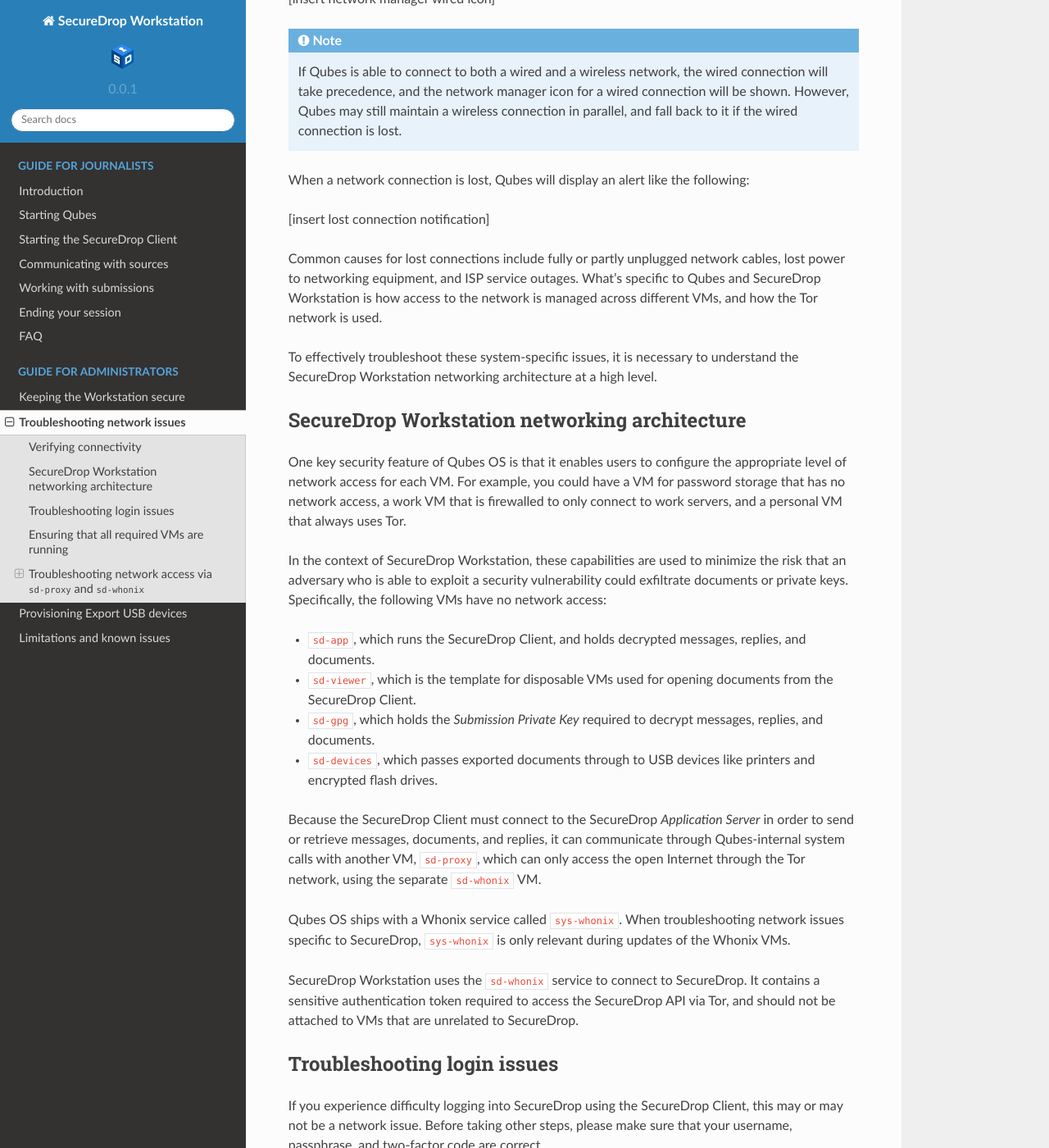
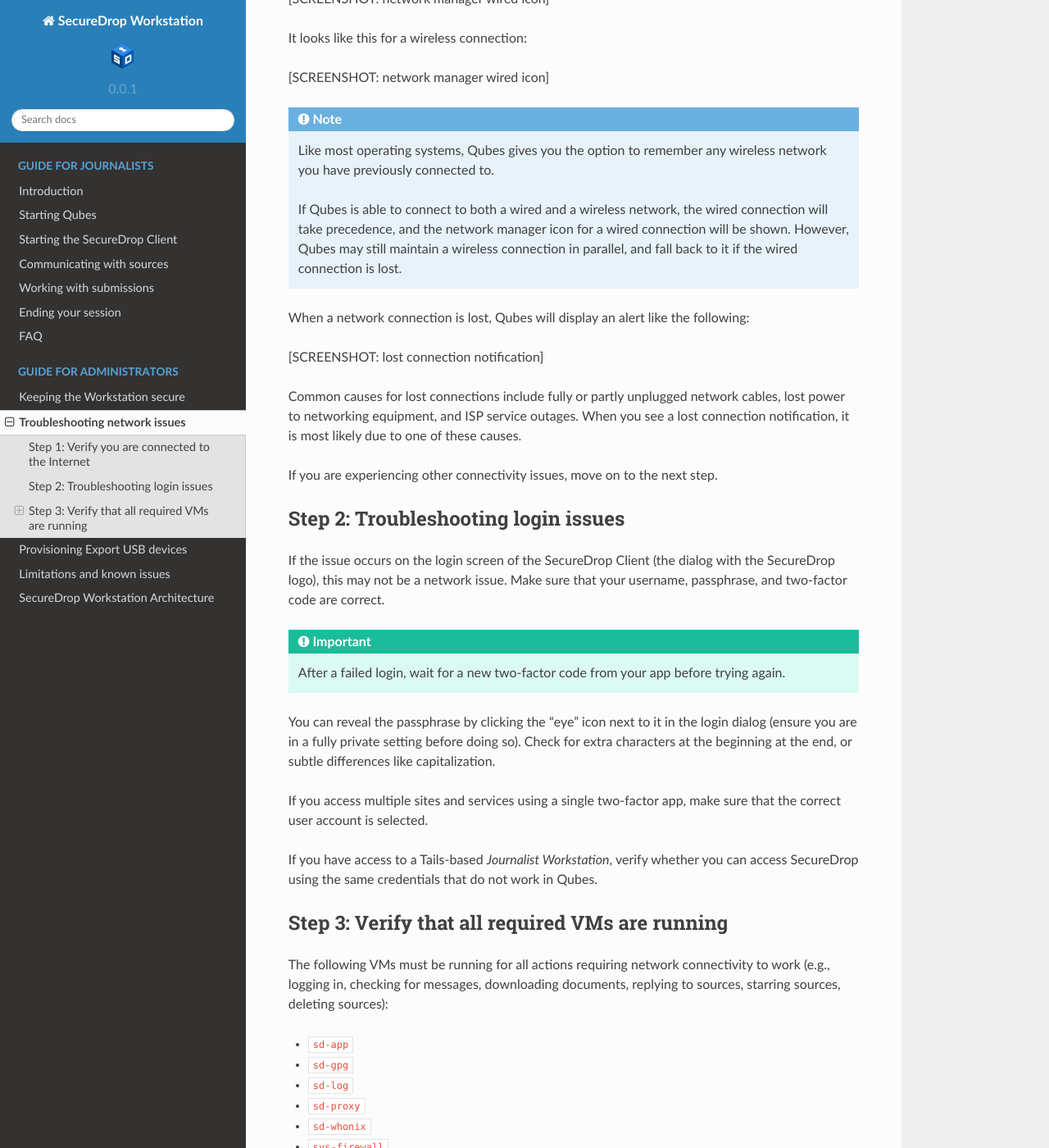
Before and after one commit to freedomofpress/securedrop-workstation-docs, a Sphinx documentation site: the page built from docs/admin/troubleshooting_network.rst, in a window 1280 px wide and 1400 px high, scrolled down 594 px. Shown: the whole window at 82% size. Built offline with Sphinx 7.4.7 and the Read the Docs theme 2.0.0, drawn with Linux system fonts in a browser that asks for light colours; some of the changed text lies outside the part shown.

Commit message:
Further flesh out troubleshooting; split out architecture docs

```diff
--- a/docs/admin/troubleshooting_network.rst
+++ b/docs/admin/troubleshooting_network.rst
@@ -3,24 +3,30 @@
 
 .. include:: ../includes/top-warning.rst
 
+Before troubleshooting network issues, we recommend reading about the
+:ref:`networking architecture <Networking Architecture>`
+of SecureDrop Workstation. If you are in a hurry, this guide offers quick
+diagnostic and remedial steps.
 
-Verifying connectivity
-----------------------
+Step 1: Verify you are connected to the Internet
+~~~~~~~~~~~~~~~~~~~~~~~~~~~~~~~~~~~~~~~~~~~~~~~~
 
-You can use both wireless and wired networks in Qubes, although we recommend using
-a wired connection whenever possible. You can manage network access through the
-network manager, which you can find in the area populated with icons in the top
-right corner of your Qubes desktop.
+You can use both wireless and wired networks in Qubes. You can manage network
+access through the network manager, which you can find in the area populated
+with icons in the top right corner of your Qubes desktop.
 
 The network manager looks like this for a wired connection:
 
-[insert network manager wired icon]
+[SCREENSHOT: network manager wired icon]
 
-And it looks like this for a wireless connection:
+It looks like this for a wireless connection:
 
-[insert network manager wired icon]
+[SCREENSHOT: network manager wired icon]
 
 .. note::
+   Like most operating systems, Qubes gives you the option to remember any
+   wireless network you have previously connected to.
+
    If Qubes is able to connect to both a wired and a wireless network, the wired
    connection will take precedence, and the network manager icon for a wired
    connection will be shown. However, Qubes may still maintain a wireless
@@ -29,79 +35,41 @@
 When a network connection is lost, Qubes will display an alert like the
 following:
 
-[insert lost connection notification]
+[SCREENSHOT: lost connection notification]
 
 Common causes for lost connections include fully or partly unplugged network cables,
-lost power to networking equipment, and ISP service outages. What's specific
-to Qubes and SecureDrop Workstation is how access to the network is managed
-across different VMs, and how the Tor network is used.
+lost power to networking equipment, and ISP service outages. When you see a lost
+connection notification, it is most likely due to one of these causes.
 
-To effectively troubleshoot these system-specific issues, it is necessary to
-understand the SecureDrop Workstation networking architecture at a high level.
+If you are experiencing other connectivity issues, move on to the next step.
 
+Step 2: Troubleshooting login issues
+~~~~~~~~~~~~~~~~~~~~~~~~~~~~~~~~~~~~
+If the issue occurs on the login screen of the SecureDrop Client (the dialog
+with the SecureDrop logo), this may not be a network issue. Make sure that your
+username, passphrase, and two-factor code are correct.
 
-SecureDrop Workstation networking architecture
-----------------------------------------------
-One key security feature of Qubes OS is that it enables users to configure the
-appropriate level of network access for each VM. For example, you could have a
-VM for password storage that has no network access, a work VM that is firewalled
-to only connect to work servers, and a personal VM that always uses Tor.
+.. important::
 
-In the context of SecureDrop Workstation, these capabilities are used to
-minimize the risk that an adversary who is able to exploit a security
-vulnerability could exfiltrate documents or private keys. Specifically, the
-following VMs have no network access:
-
-- ``sd-app``, which runs the SecureDrop Client, and holds decrypted messages,
-  replies, and documents.
-- ``sd-viewer``, which is the template for disposable VMs used for opening
-  documents from the SecureDrop Client.
-- ``sd-gpg``, which holds the *Submission Private Key* required to decrypt
-  messages, replies, and documents.
-- ``sd-devices``, which passes exported documents through to USB devices like
-  printers and encrypted flash drives.
-
-.. important:
-
-   If you attempt to directly access the network in any of these VMs, it will
-   not work. That is the expected behavior.
-
-Because the SecureDrop Client must connect to the SecureDrop
-*Application Server* in order to send or retrieve messages, documents, and
-replies, it can communicate through Qubes-internal system calls with another
-VM, ``sd-proxy``, which can only access the open Internet through the Tor
-network, using the separate ``sd-whonix`` VM.
-
-Qubes OS ships with a Whonix service called ``sys-whonix``. When troubleshooting
-network issues specific to SecureDrop, ``sys-whonix`` is only relevant during
-updates of the Whonix VMs.
-
-SecureDrop Workstation uses the ``sd-whonix`` service to connect to SecureDrop.
-It contains a sensitive authentication token required to access the SecureDrop
-API via Tor, and should not be attached to VMs that are unrelated to SecureDrop.
-
-Troubleshooting login issues
-----------------------------
-If you experience difficulty logging into SecureDrop using the SecureDrop
-Client, this may or may not be a network issue. Before taking other steps,
-please make sure that your username, passphrase, and two-factor code are correct.
+   After a failed login, wait for a new two-factor code from your app before
+   trying again.
 
 You can reveal the passphrase by clicking the "eye" icon next to it in the login
 dialog (ensure you are in a fully private setting before doing so). Check for
 extra characters at the beginning at the end, or subtle differences like
 capitalization.
 
-Wait for a new two-factor code from your app before trying again. If you access
-multiple sites and services using a single two-factor app, make sure that the
-correct site or service is selected.
+If you access multiple sites and services using a single two-factor app, make
+sure that the correct user account is selected.
 
 If you have access to a Tails-based *Journalist Workstation*, verify whether you
 can access SecureDrop using the same credentials that do not work in Qubes.
 
-Ensuring that all required VMs are running
-------------------------------------------
-The following VMs must be running for all network-bound operations to be
-successfully completed:
+Step 3: Verify that all required VMs are running
+~~~~~~~~~~~~~~~~~~~~~~~~~~~~~~~~~~~~~~~~~~~~~~~~
+The following VMs must be running for all actions requiring network connectivity
+to work (e.g., logging in, checking for messages, downloading documents, replying
+to sources, starring sources, deleting sources):
 
 - ``sd-app``
 - ``sd-gpg``
@@ -116,13 +84,13 @@
 top right corner of your Qubes desktop. Only VMs that are currently running are
 listed:
 
-[insert Q widget with VM list expanded]
+[SCREENSHOT: Q widget with VM list expanded]
 
 If a required VM is not running, you can launch it from the Qube Manager. Open
 the Qube Manager by clicking **Open Qube Manager** in the menu above. A window
 like the following should appear:
 
-[insert qube manager screenshot]
+[SCREENSHOT: qube manager screenshot]
 
 To start a VM, select it from the list and press the "play" button in the
 toolbar.
@@ -131,24 +99,51 @@
 experience problems with a necessary VM not running, or if an error message
 is displayed when attempting to start the VM, please contact us for assistance.
 
-Troubleshooting network access via ``sd-proxy`` and ``sd-whonix``
------------------------------------------------------------------
-If you are confident that your login credentials are correct, or you are
-experiencing network issues past the login stage, we recommend the following
-steps:
+If this does not resolve the issue, proceed to the next step.
 
-Restart ``sd-proxy`` and ``sd-whonix``
-~~~~~~~~~~~~~~~~~~~~~~~~~~~~~~~~~~~~~~
-Both VMs are required to successfully connect to the SecureDrop servers. You can
-restart them from the Qube Manager. It may take a moment for Tor connectivity
-to be fully re-established. Tor is ready to use when the icon transitions to
-this state:
+Step 4: Verify that required VMs have connectivity and examine logs
+-------------------------------------------------------------------
 
-[insert sdwdate-gui icon screenshot after time synchronization is complete]
+Step 5: Restart Tor
+-------------------
+If all required VMs are running, you may be experiencing issues with the Tor
+network. You can check the Tor status and try restarting Tor.
 
+To do so, right-click the Tor icons in the top right corner of your Qubes
+desktop. They look like this:
 
-- Restarting Tor in ``sd-whonix`` via control panel
-- Restarting ``sd-proxy`` and ``sd-whonix``
-- Testing network connection without Tor
-- Testing network connection in ``sd-whonix``
-- Inspecting logs
+[SCREENSHOT: sdwdate-gui widget]
+
+One of the two icons should display the option **sd-whonix**. Select that option
+from the menu with your mouse, and then click **Tor control panel**:
+
+[SCREENSHOT: sdwdate-gui widget with Tor control panel option shown]
+
+You should now see the following dialog:
+
+[SCREENSHOT: Tor control panel screenshot]
+
+Click **Restart Tor** in the bottom right of this dialog. You should see a
+progress bar which will indicate when Tor is available again. If this does not
+resolve the issue, proceed to the next step.
+
+Step 6: Restart ``sd-proxy`` and ``sd-whonix``
+----------------------------------------------
+The VMs ``sd-whonix`` and ``sd-proxy`` are the two most important VMs for
+maintaining the connection between the SecureDrop app and the SecureDrop server.
+You can restart VMs using the Qube Manager:
+
+[SCREENSHOT: Qube Manager screenshot]
+
+Select the VM you wish to restart from the list, right-click its entry, and click
+**Restart qube**. (You can also click the restart icon in the toolbar instead.)
+This will take several seconds, and it will take additional time to re-establish
+a Tor connection.
+
+If this does not resolve the issue, proceed to the next step.
+
+Step 7: Restart ``sys-net`` and ``sys-firewall``
+------------------------------------------------
+Using the same method employed in the previous step, you can restart the two
+VMs that are underlying most network operations in Qubes OS, ``sys-net`` and
+``sys-firewall``.
--- a/docs/index.rst
+++ b/docs/index.rst
@@ -33,6 +33,7 @@
    admin/troubleshooting_network
    admin/provisioning_usb
    admin/known_issues
+   admin/workstation_architecture
 
 
 * :ref:`genindex`
```
Also changed, not shown: docs/admin/workstation_architecture.rst (added, +52 -0 lines).
